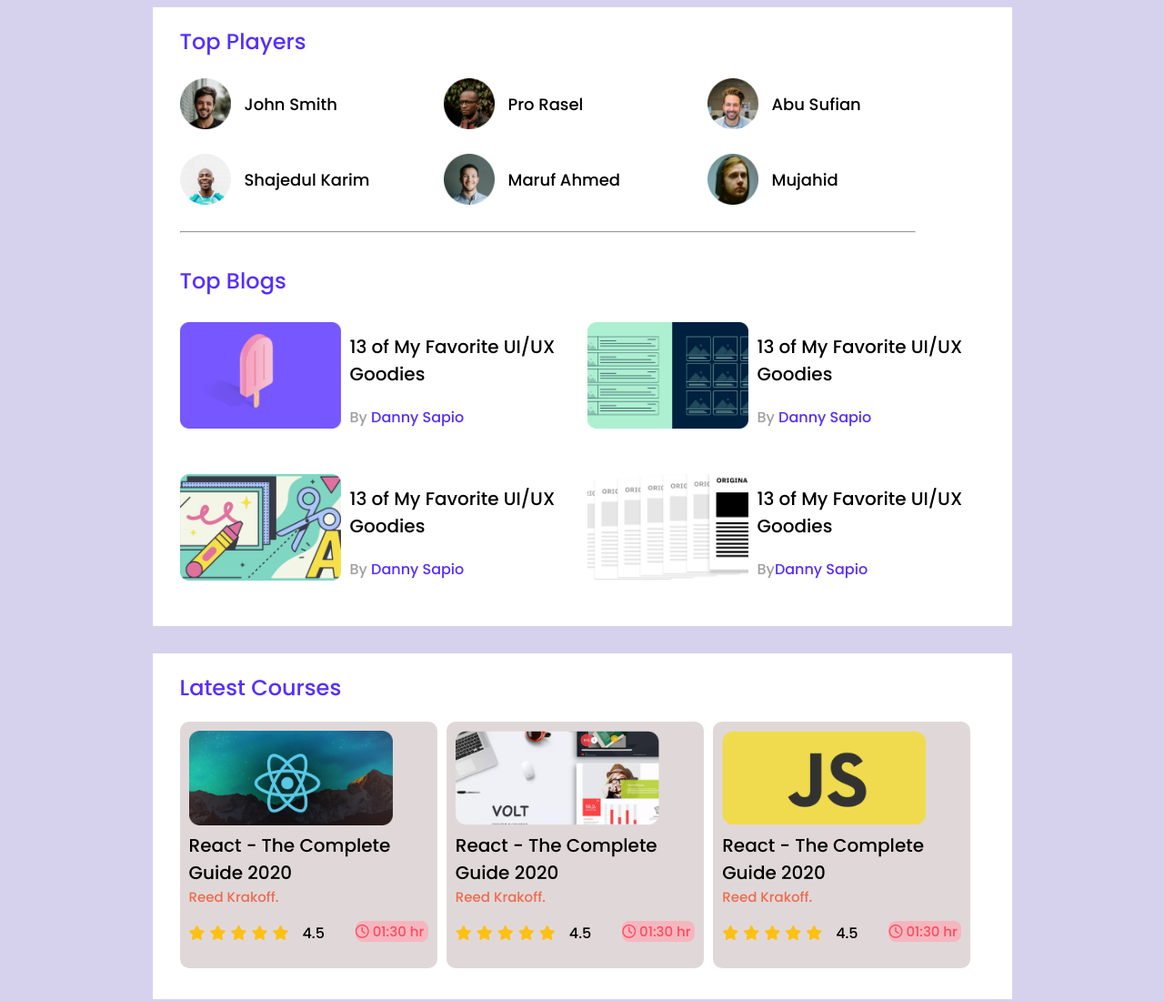
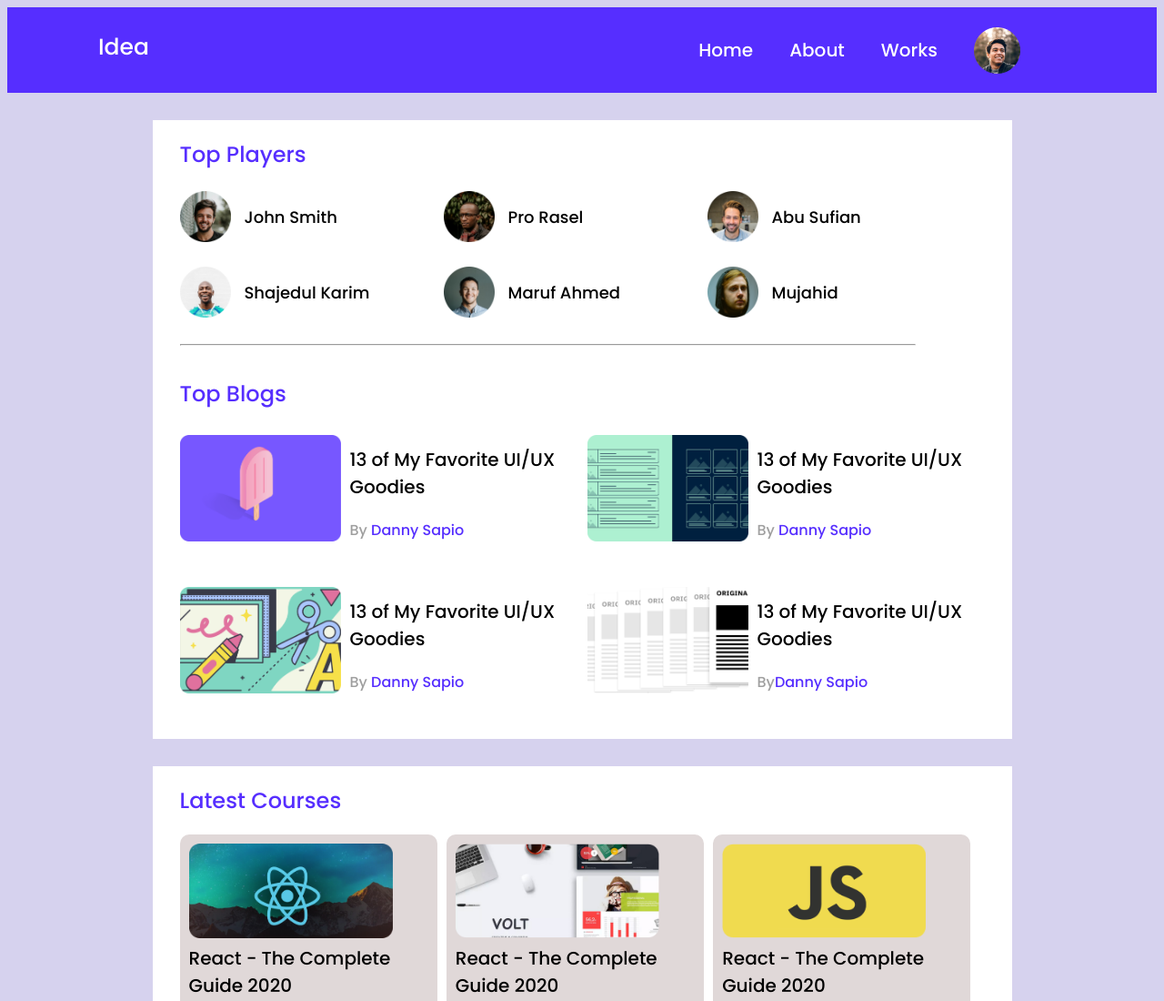
Before and after one commit to Mursalinkhan552/leader-board-practice, a plain HTML site: page index.html in a window 1280 px wide. Shown: the top 1100 px of the page at 91% size. Drawn offline with Linux system fonts and the light colour scheme.

Commit message:
Navigation Added

```diff
--- a/index.html
+++ b/index.html
@@ -14,6 +14,15 @@
 <body>
     <!-- Header Start -->
     <header>
+        <nav class="nav-container">
+            <h3 class="nav-title">Idea</h3>
+            <ul>
+                <li>Home</li>
+                <li>About</li>
+                <li>Works</li>
+                <img src="images/icons/profile.png" alt="">
+            </ul>
+        </nav>
         <section class="container">
             <h2 class="section-title">Top Players</h2>
             <div class="top-players">
--- a/styles/style.css
+++ b/styles/style.css
@@ -14,6 +14,38 @@ header {
     display: flex;
     flex-direction: column;
     align-items: center;
+}
+/* Navigation Styles */
+header nav{
+    width: 100%;
+    height: 94px;
+    background-color: #562EFF;
+    margin-bottom: 30px;
+}
+.nav-container{
+    display: flex;
+    justify-content: space-between;
+}
+
+.nav-title{
+    font-weight: 500;
+    font-size: 25px;
+    color: white;
+    padding-left: 100px;
+}
+ul{
+    display: flex;
+    align-items: center;
+    gap: 40px;
+}
+
+ul li{
+    list-style-type: none;
+    font-size: 20px;
+    color: white;
+}
+ul img{
+    padding-right: 150px;
 }
 
 /* Top players Styles */
```
